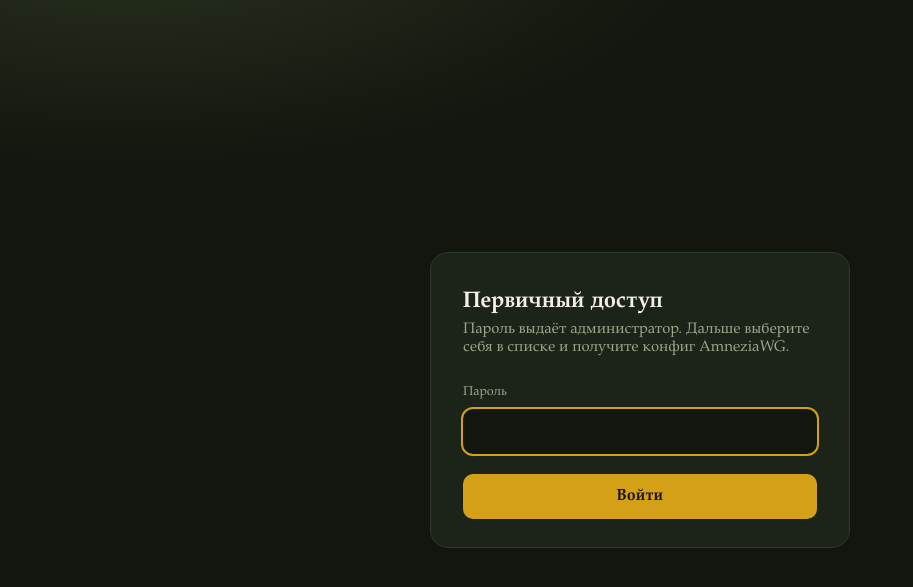
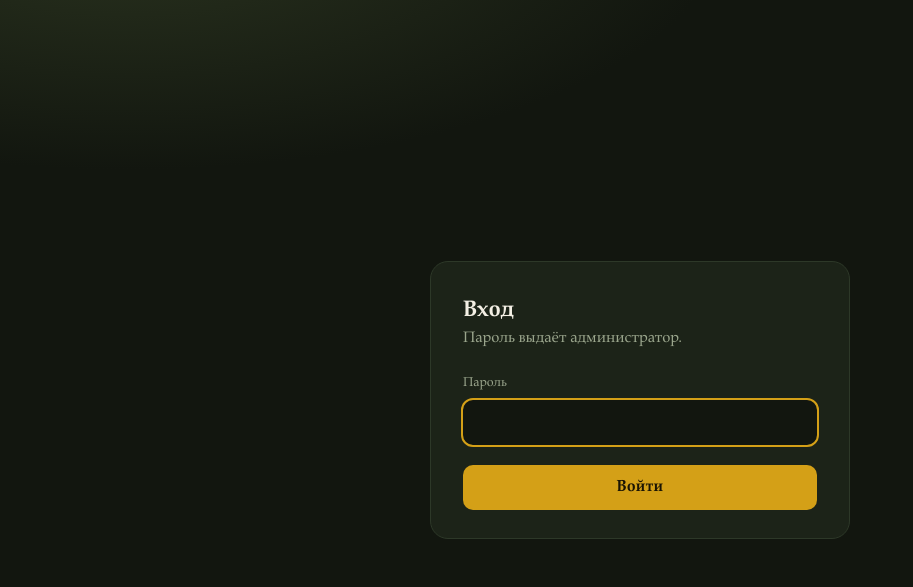
Before and after one commit to krimes/bot-wg, a Python web app: template bot/web/templates/login.html in a window 1280 px wide. Shown: the top 587 px of the page, without its empty margins (0-913 px from the left). Run offline with Jinja, Linux system fonts and the light colour scheme; the template is opened without the code that fills it, so the values that code supplies are empty.

Commit message:
Strip AmneziaWG wording from the web login page.
The login screen now only says the password is issued by an admin.

```diff
--- a/bot/web/templates/login.html
+++ b/bot/web/templates/login.html
@@ -3,7 +3,7 @@
 <head>
   <meta charset="utf-8">
   <meta name="viewport" content="width=device-width, initial-scale=1">
-  <title>Вход — AmneziaWG</title>
+  <title>Вход</title>
   <style>
     :root {
       --bg: #12160f;
@@ -56,8 +56,8 @@
 </head>
 <body>
   <form method="post" action="/login" autocomplete="current-password">
-    <h1>Первичный доступ</h1>
-    <p class="lead">Пароль выдаёт администратор. Дальше выберите себя в списке и получите конфиг AmneziaWG.</p>
+    <h1>Вход</h1>
+    <p class="lead">Пароль выдаёт администратор.</p>
     {% if error %}<div class="err">{{ error }}</div>{% endif %}
     <label for="password">Пароль</label>
     <input id="password" name="password" type="password" required autofocus>
```
